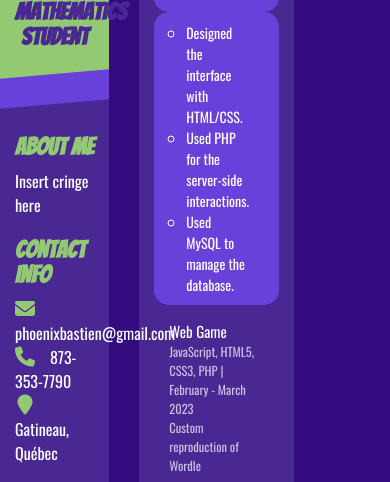
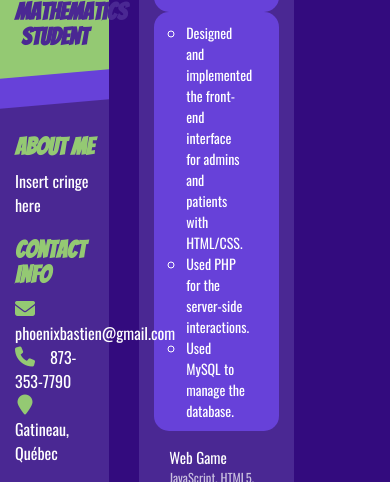
Before and after one commit to PhoenixBastien/portfolio, a plain HTML site: page public/index.html in a window 390 px wide. Both pictures are taken after a click on the item 216 px from the left and 230 px from the top of the page. Shown: the part 320-802 px from the top of the page. Drawn offline with nearby package versions, Linux system fonts and the light colour scheme.

Commit message:
restructuré fichiers

```diff
--- /dev/null
+++ b/public/assets/index.js
@@ -0,0 +1,13 @@
+let collapsible = document.getElementsByClassName("collapsible");
+
+for (let i = 0; i < collapsible.length; i++) {
+    collapsible[i].addEventListener("click", function() {
+        this.classList.toggle("active");
+        let content = this.nextElementSibling;
+        if (content.style.maxHeight) {
+            content.style.maxHeight = null;
+        } else {
+            content.style.maxHeight = content.scrollHeight + "px";
+        }
+    });
+}
--- a/public/index.html
+++ b/public/index.html
@@ -3,7 +3,7 @@
     <head>
         <meta charset="UTF-8">
         <title>Portfolio</title>
-        <link rel="stylesheet" href="style.css">
+        <link rel="stylesheet" href="assets/style.css">
         <link rel="stylesheet" href="https://cdnjs.cloudflare.com/ajax/libs/font-awesome/6.3.0/css/all.min.css">
         <link rel="stylesheet" href="https://cdn.jsdelivr.net/gh/devicons/devicon@v2.15.1/devicon.min.css">
         <link rel="stylesheet" href="https://fonts.googleapis.com/css?family=Bangers">
@@ -52,7 +52,7 @@
                 <li class="collapsible"><span>Web App</span><small>HTML5, CSS3, PHP, MySQL | March - April 2023</small><small>Web app that simulates a hospital's emergency waitlist management system</small></li>
                 <div class="content">
                     <ul>
-                        <li>Designed the interface with HTML/CSS.</li>
+                        <li>Designed and implemented the front-end interface for admins and patients with HTML/CSS.</li>
                         <li>Used PHP for the server-side interactions.</li>
                         <li>Used MySQL to manage the database.</li>
                     </ul>
@@ -82,20 +82,6 @@
                 </div>
             </ul>
         </div>
-        <script>
-            let collapsible = document.getElementsByClassName("collapsible");
-
-            for (let i = 0; i < collapsible.length; i++) {
-                collapsible[i].addEventListener("click", function() {
-                    this.classList.toggle("active");
-                    var content = this.nextElementSibling;
-                    if (content.style.maxHeight) {
-                        content.style.maxHeight = null;
-                    } else {
-                        content.style.maxHeight = content.scrollHeight + "px";
-                    }
-                });
-            }
-        </script>
+        <script src="assets/index.js"></script>
     </body>
 </html>
```
Also changed, not shown: public/resume.html (+2 -16 lines), public/assets/style.css (renamed from public/style.css).
